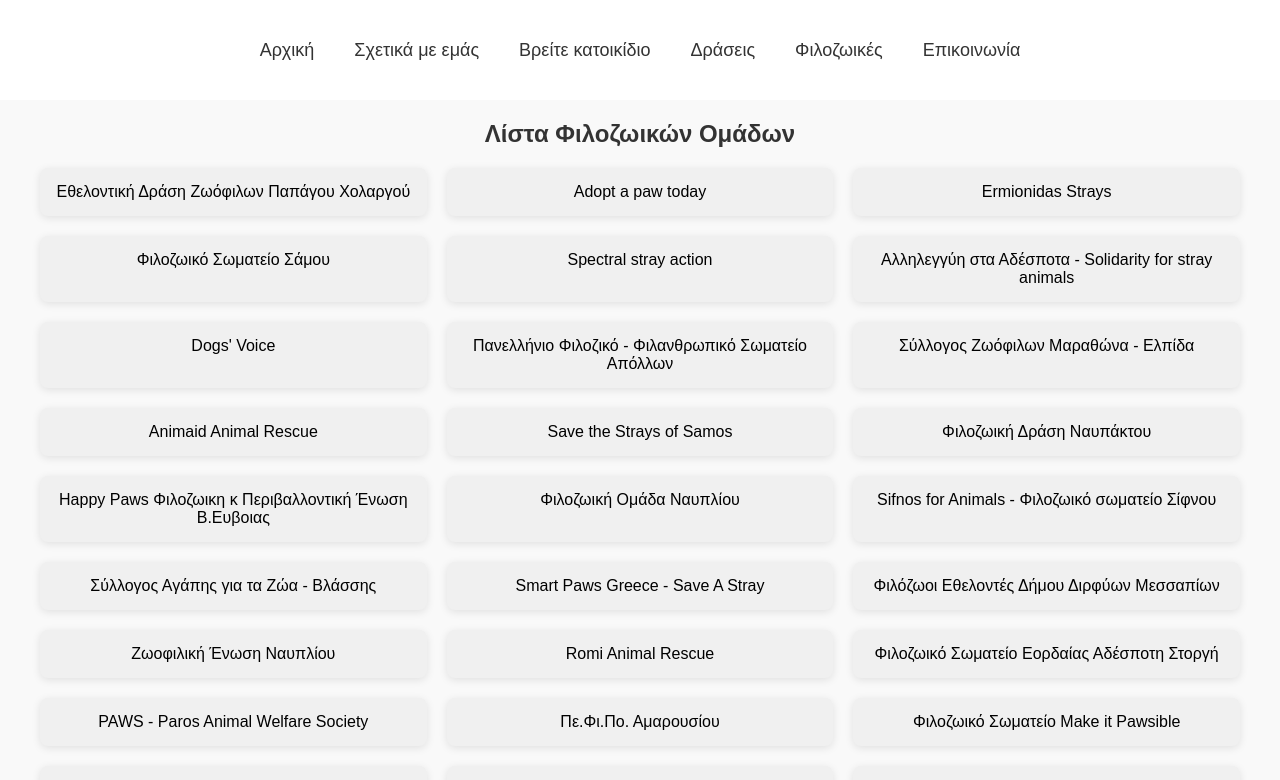
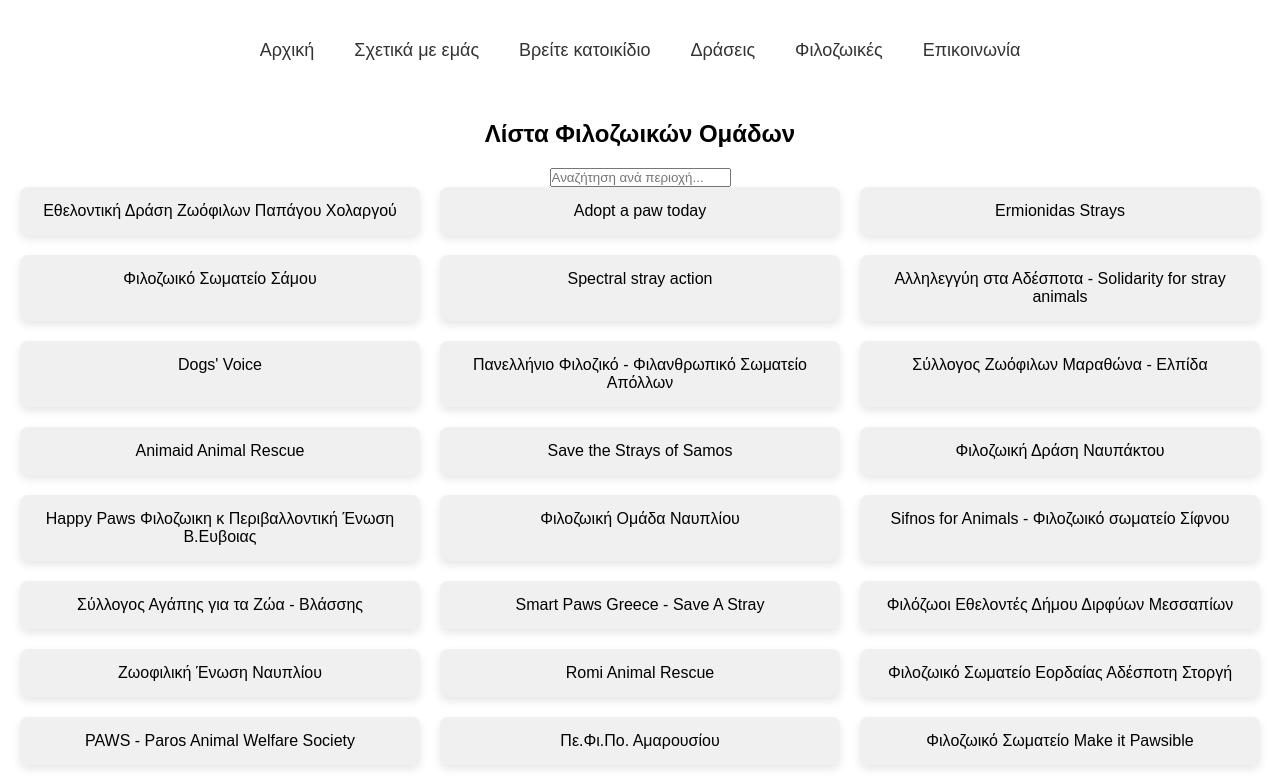
Before and after one commit to Minakoss/Help-Animals, a React (Create React App) app: page /list in a window 1280 px wide. Shown: the top 780 px of the page. Built offline with nearby package versions, Linux system fonts and the light colour scheme.

Commit message:
update list content and herosection

```diff
--- a/src/App.css
+++ b/src/App.css
@@ -16,12 +16,36 @@ body {
   text-align: center;
   padding: 20px;
   background-color: #eef2f5;
-  height: 38vh; /* Αυξάνει το ύψος ώστε η ενότητα να έχει περισσότερο χώρο */
+  height: auto;
+  min-height: 38vh; /* Ύψος για να υπάρχει περισσότερο χώρος */
 }
 
 .hero-text {
   max-width: 60%; /* Περιορίζει το πλάτος του κειμένου */
-  margin-bottom: 20px; /* Κενό κάτω από το κείμενο */
+  margin-bottom: 20px;
+}
+
+.hero-image img {
+  width: 100%;
+  max-width: 300px; /* Περιορίζει το μέγιστο πλάτος της εικόνας */
+  height: auto;
+}
+
+/* Responsive Styles για κινητές συσκευές */
+@media (max-width: 768px) {
+  .hero {
+    padding: 10px;
+    text-align: center;
+  }
+
+  .hero-text {
+    max-width: 90%; /* Επιτρέπει στο κείμενο να καταλαμβάνει περισσότερο χώρο */
+    margin-bottom: 10px;
+  }
+
+  .hero-image img {
+    max-width: 80%; /* Μειώνει το μέγεθος της εικόνας για μικρότερες οθόνες */
+  }
 }
 
 .cta-button {
--- a/src/components/HeroSection.js
+++ b/src/components/HeroSection.js
@@ -10,8 +10,7 @@ const HeroSection = () => {
 
       <div className="hero-image">
         <img
-          src="black_dog_paw_transparent.png
-        "
+          src="black_dog_paw_transparent.png"
           alt="Εικόνα φροντίδας κατοικίδιου"
         />
       </div>
--- a/src/pages/List.css
+++ b/src/pages/List.css
@@ -1,34 +1,43 @@
 .list-section {
   padding: 20px;
-  background-color: #f9f9f9;
   text-align: center;
 }
 
-h1 {
+.search-container {
   margin-bottom: 20px;
-  color: #333;
+  display: flex;
+  justify-content: center;
+}
+
+.search-bar {
+  width: 50%;
+  max-width: 400px;
+  padding: 10px;
+  border: 1px solid #ccc;
+  border-radius: 4px;
+  font-size: 16px;
 }
 
 .filozoikes-grid {
   display: grid;
-  grid-template-columns: repeat(3, 1fr); /* 3 στήλες */
-  gap: 20px; /* Κενό ανάμεσα στα grid items */
-  max-width: 1200px;
-  margin: 0 auto; /* Κέντρο στη σελίδα */
+  grid-template-columns: repeat(3, 1fr);
+  gap: 20px;
+  justify-items: center;
 }
 
 .filozoiki-item {
-  background-color: #fff;
+  width: 100%;
   padding: 15px;
+  background-color: #f0f0f0;
   border-radius: 8px;
-  box-shadow: 0 2px 8px rgba(0, 0, 0, 0.1);
   text-align: center;
-  font-size: 16px;
+  box-shadow: 0 4px 8px rgba(0, 0, 0, 0.1);
+  transition: transform 0.2s;
 }
 
 .filozoiki-item:hover {
-  background-color: #e6f7ff;
-  cursor: pointer;
+  transform: scale(1.05);
+  background-color: #e0e0e0;
 }
 
 .modal {
@@ -37,37 +46,23 @@ h1 {
   left: 0;
   width: 100%;
   height: 100%;
-  background: rgba(0, 0, 0, 0.5);
+  background-color: rgba(0, 0, 0, 0.5);
   display: flex;
   justify-content: center;
   align-items: center;
 }
 
 .modal-content {
-  background: white;
+  background-color: #fff;
   padding: 20px;
   border-radius: 8px;
-  width: 300px;
-  text-align: center;
+  text-align: left;
+  width: 90%;
+  max-width: 500px;
 }
 
 .modal-image {
-  width: 100%;
-  height: auto;
+  max-width: 100%;
   border-radius: 8px;
-  margin-bottom: 10px;
+  margin-bottom: 15px;
 }
-
-.modal-content p {
-  margin: 5px 0;
-}
-
-.modal-content button {
-  background-color: #4caf50;
-  color: white;
-  border: none;
-  padding: 10px 20px;
-  border-radius: 5px;
-  cursor: pointer;
-  margin-top: 10px;
-}
--- a/src/pages/List.js
+++ b/src/pages/List.js
@@ -3,6 +3,7 @@ import "./List.css";
 
 const List = () => {
   const [selectedGroup, setSelectedGroup] = useState(null);
+  const [searchTerm, setSearchTerm] = useState("");
 
   const filozoikes = [
     {
@@ -255,11 +256,27 @@ const List = () => {
     setSelectedGroup(null);
   };
 
+  // Φιλτράρισμα των ομάδων ανάλογα με τον όρο αναζήτησης
+  const filteredGroups = filozoikes.filter((group) =>
+    group.location.toLowerCase().includes(searchTerm.toLowerCase())
+  );
+
   return (
     <section className="list-section">
       <h1>Λίστα Φιλοζωικών Ομάδων</h1>
+
+      {/* Input για την αναζήτηση */}
+      <input
+        type="text"
+        placeholder="Αναζήτηση ανά περιοχή..."
+        value={searchTerm}
+        onChange={(e) => setSearchTerm(e.target.value)}
+        className="search-input"
+      />
+
       <div className="filozoikes-grid">
-        {filozoikes.map((group) => (
+        {filteredGroups.length > 0 ? (
+          filteredGroups.map((group) => (
             <div
               key={group.id}
               className="filozoiki-item"
@@ -267,7 +284,10 @@ const List = () => {
             >
               {group.name}
             </div>
-        ))}
+          ))
+        ) : (
+          <p>Δεν βρέθηκαν αποτελέσματα για την περιοχή "{searchTerm}"</p>
+        )}
       </div>
 
       {/* Modal */}
```
Lines whose indentation alone changed are shown as unchanged.
